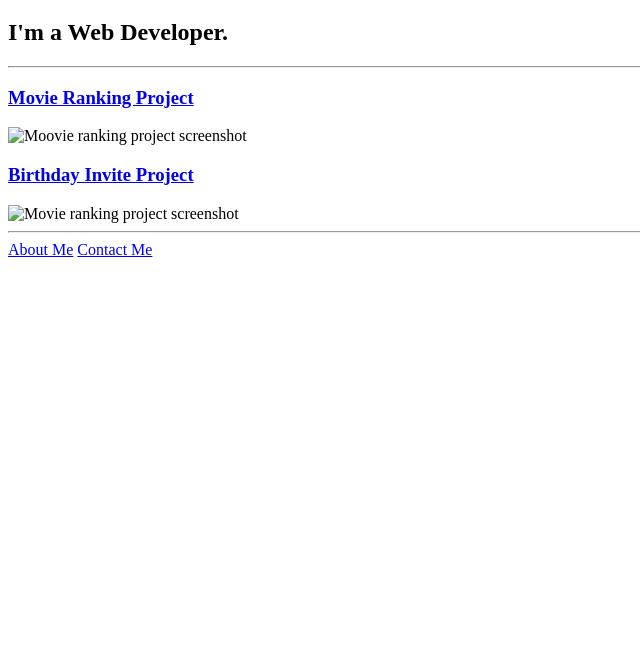
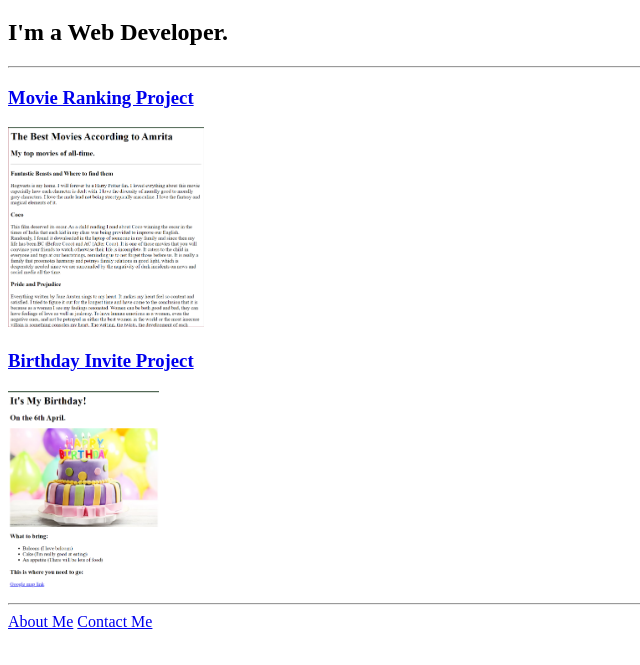
Before and after one commit to amrita060404/html-portfolio, a plain HTML site: page index.html in a window 1280 px wide. Shown: the part 61-726 px from the top of the page, without its empty margins (0-640 px from the left). Drawn offline with Linux system fonts and the light colour scheme.

Commit message:
Update index.html

```diff
--- a/index.html
+++ b/index.html
@@ -10,9 +10,9 @@
     <h2>I'm a Web Developer.</h2>
     <hr>
     <a href="./public/movie-ranking.html"><h3>Movie Ranking Project</h3></a>
-    <img src=".//assets/images/movie-ranking.png" height="200" alt="Moovie ranking project screenshot">
+    <img src="./assets/images/movie-ranking.png" height="200" alt="Moovie ranking project screenshot">
     <a href="./public/birthday-invite.html"><h3>Birthday Invite Project</h3></a>
-    <img src="../4.3 HTML Porfolio Project/assets/images/birthday-invite.png" height="200" alt="Movie ranking project screenshot">
+    <img src="./assets/images/birthday-invite.png" height="200" alt="Birthday invite project screenshot">
     <hr>
     <a href="./public/about.html">About Me</a>
     <a href="./public/contact.html">Contact Me</a>
```
